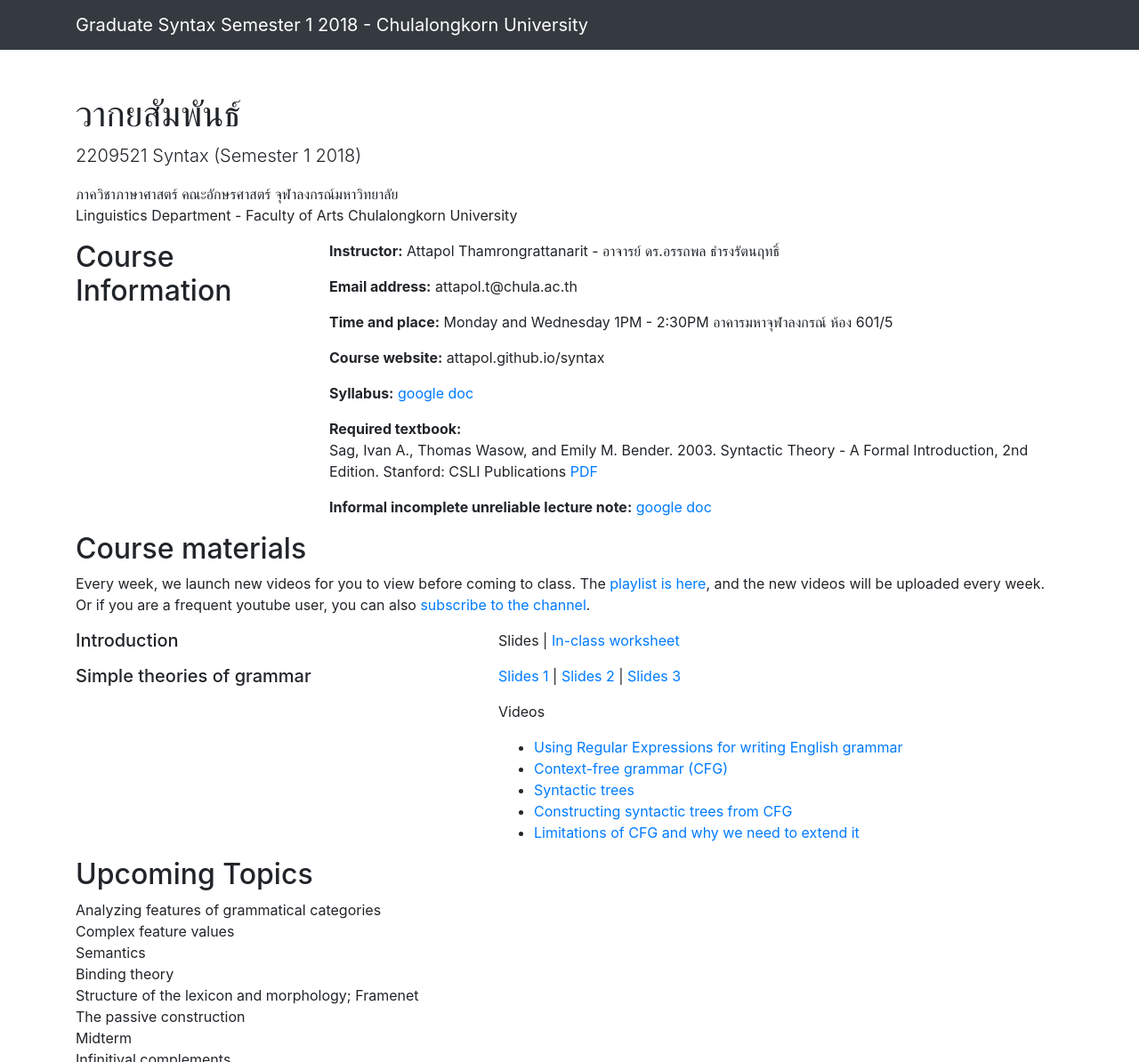
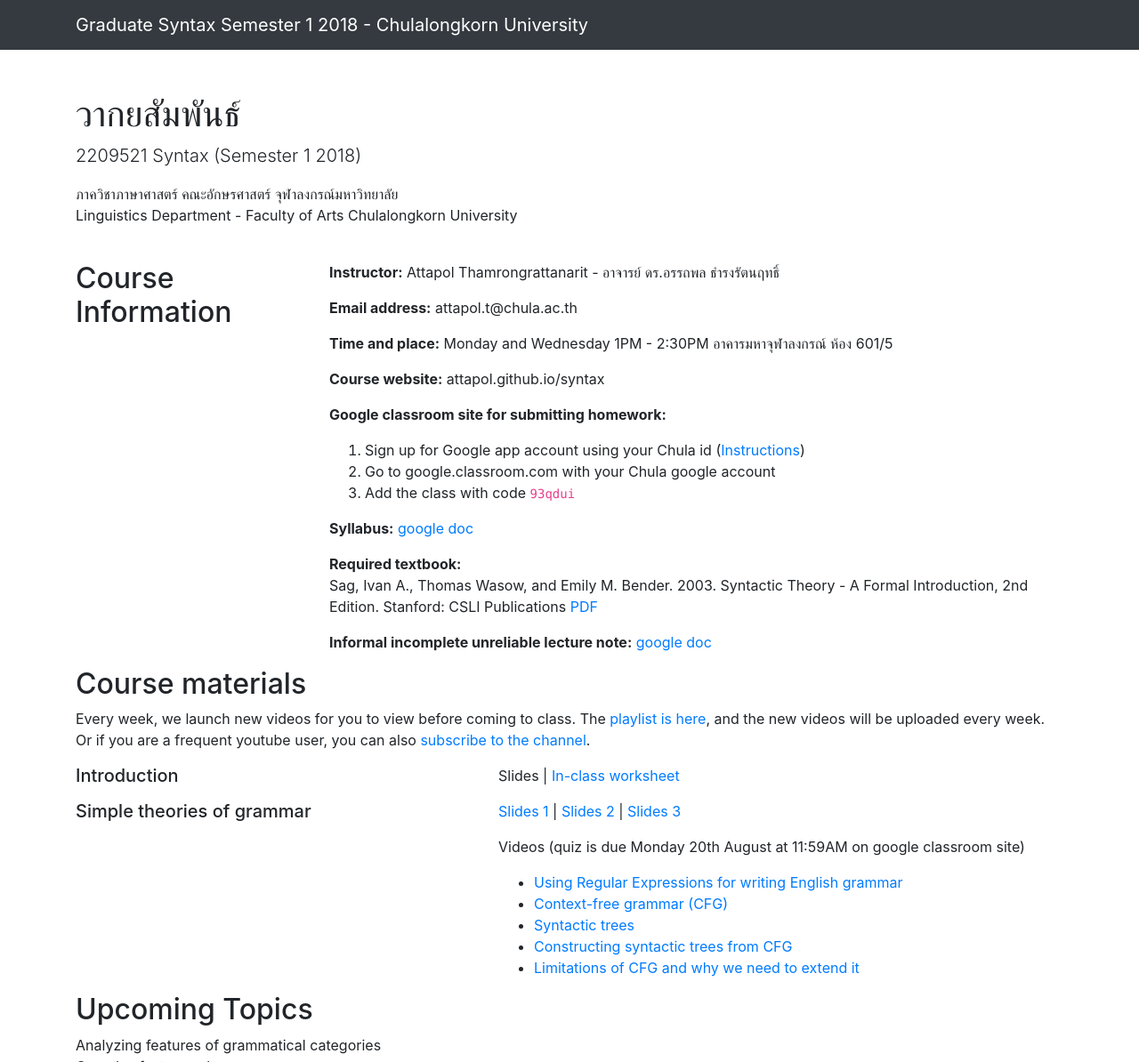
Before and after one commit to attapol/syntax, a plain HTML site: page index.html in a window 1280 px wide. Shown: the top 1194 px of the page at 89% size. Drawn offline with Linux system fonts and the light colour scheme.

Commit message:
Added google classroom and quiz

```diff
--- a/index.html
+++ b/index.html
@@ -38,7 +38,7 @@
       </div>
 
       <!-- Course information -->
-      <div class="row">
+      <div class="row mt-4">
         <div class="col-lg-3">
           <h2>Course Information</h2>
         </div>
@@ -47,6 +47,13 @@
           <p><b>Email address:</b> attapol.t@chula.ac.th</p>
           <p><b>Time and place:</b> Monday and Wednesday 1PM - 2:30PM อาคารมหาจุฬาลงกรณ์ ห้อง 601/5 </p>
           <p><b>Course website:</b> attapol.github.io/syntax</p>
+          <p><b>Google classroom site for submitting homework:</b> </p>
+
+          <ol>
+            <li>Sign up for Google app account using your Chula id (<a href="http://www.it.chula.ac.th/googleapps" target="_blank">Instructions</a>)</li>
+            <li>Go to google.classroom.com with your Chula google account</li>
+            <li>Add the class with code <code>93qdui</code> </li>
+          </ol>
           <p><b>Syllabus:</b> <a href="https://docs.google.com/document/d/1pfxqevmoCYVzXn2tFBD8kzhlOPdKg_dUhkAVU3d-mAM/edit?usp=sharing">google doc</a></p>
           <p><b>Required textbook:</b><br/>
           Sag, Ivan A., Thomas Wasow, and Emily M. Bender. 2003. Syntactic Theory - A Formal Introduction, 2nd Edition. Stanford: CSLI Publications <a href="https://www.scribd.com/document/97708762/Syntax-a-formal-introduction-2nd-ed-2003-pdf">PDF</a></p>
@@ -71,7 +78,7 @@
       <div class="row"><div class="col-lg-5"><h5>Simple theories of grammar</h5></div>
         <div class="col-lg-7">
           <p><a href="https://drive.google.com/open?id=1vy5D5N7HpoLvIq_okh9RDt9O2Mvfc6Vp">Slides 1</a> | <a href="https://drive.google.com/open?id=15CxOSQaNxqRmFcjSsvdWQ8dODFJXlf0c">Slides 2</a> | <a href="https://drive.google.com/open?id=10P_Jg0bALh8apX2Cl6oerV71VQbMMj7C">Slides 3</a></p>
-          <p>Videos</p>
+          <p>Videos (quiz is due Monday 20th August at 11:59AM on google classroom site)</p>
           <ul>
             <li><a href="https://youtu.be/qRRX9CvtcMo">Using Regular Expressions for writing English grammar</a></li>
             <li><a href="https://youtu.be/FjPiwT_RKRA">Context-free grammar (CFG)</a></li>
```
